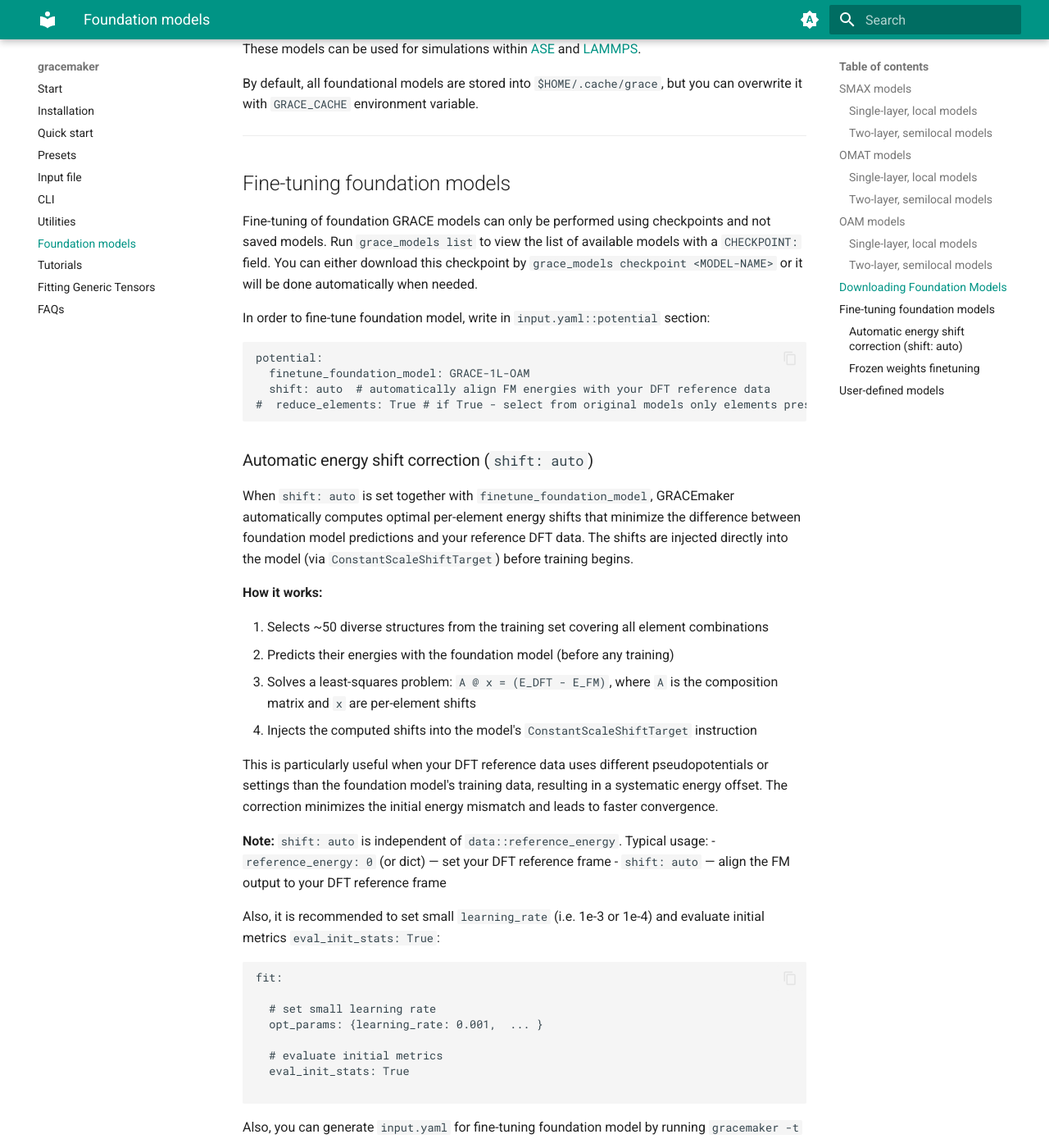
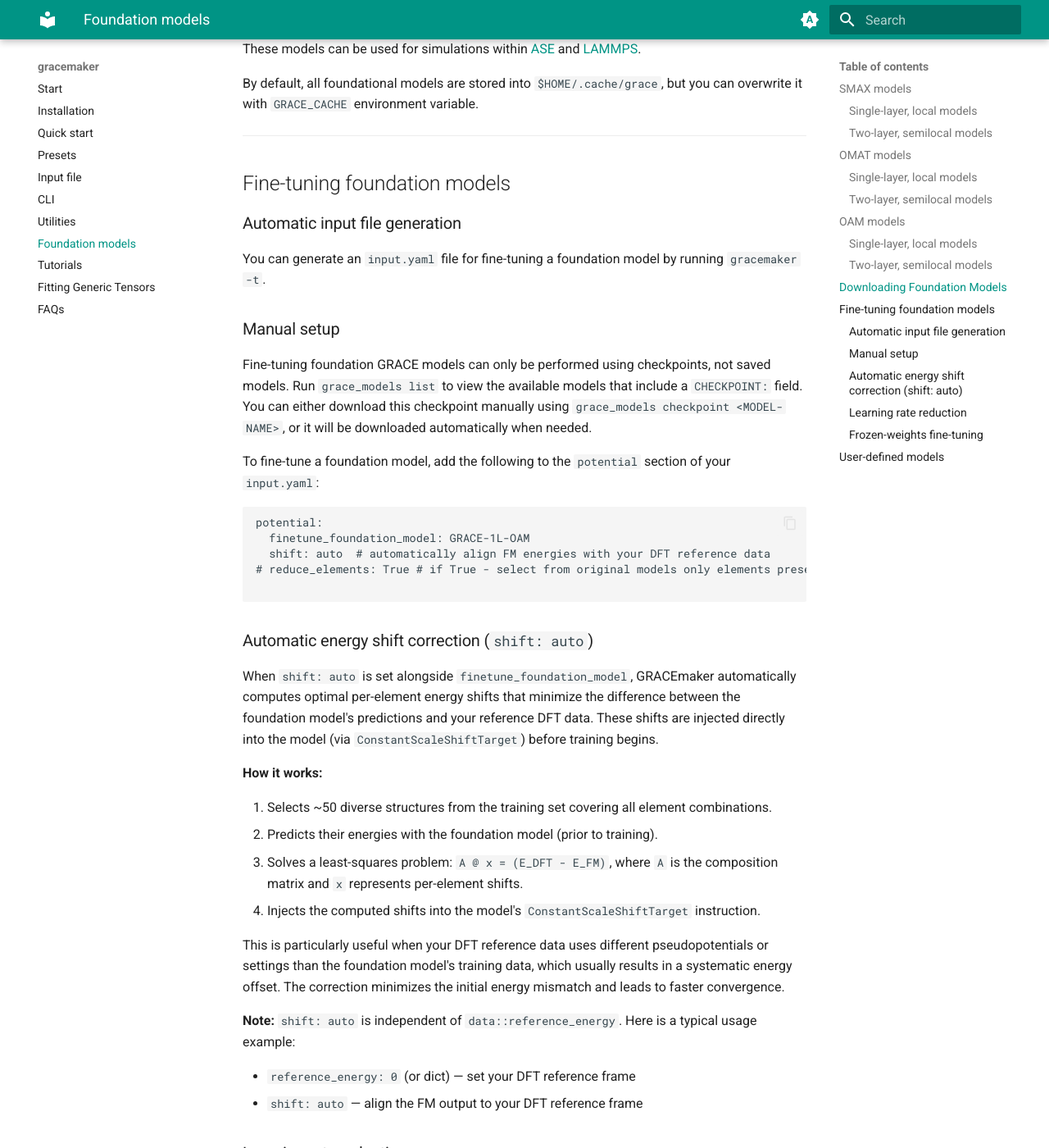
Before and after one commit to ICAMS/grace-tensorpotential, an MkDocs documentation site: the page built from docs/gracemaker/foundation.md, in a window 1280 px wide and 1400 px high, scrolled down 3468 px. Shown: the whole window at 82% size. Built offline with MkDocs 1.6.1 and Material for MkDocs 9.7.7, drawn with Linux system fonts in a browser that asks for light colours; some of the changed text lies outside the part shown.

Commit message:
Clarify fine-tuning instructions for foundation models
Refactor fine-tuning instructions for clarity and consistency. Update examples and recommendations for input.yaml configuration.

````diff
--- a/docs/gracemaker/foundation.md
+++ b/docs/gracemaker/foundation.md
@@ -106,90 +106,96 @@
 
 ## Fine-tuning foundation models
 
-Fine-tuning of foundation GRACE models can only be performed using checkpoints and not saved models.
-Run `grace_models list` to view the list of available models with a `CHECKPOINT:` field.
-You can either download this checkpoint by `grace_models checkpoint <MODEL-NAME>` or it will be done automatically when needed.
+### Automatic input file generation
 
-In order to fine-tune foundation model, write in `input.yaml::potential` section:
+You can generate an `input.yaml` file for fine-tuning a foundation model by running `gracemaker -t`.
+
+### Manual setup
+
+Fine-tuning foundation GRACE models can only be performed using checkpoints, not saved models.
+Run `grace_models list` to view the available models that include a `CHECKPOINT:` field.
+You can either download this checkpoint manually using `grace_models checkpoint <MODEL-NAME>`, or it will be downloaded automatically when needed.
+
+To fine-tune a foundation model, add the following to the `potential` section of your `input.yaml`:
 
 ```yaml
 potential:
   finetune_foundation_model: GRACE-1L-OAM
   shift: auto  # automatically align FM energies with your DFT reference data
-#  reduce_elements: True # if True - select from original models only elements presented in the CURRENT dataset
+# reduce_elements: True # if True - select from original models only elements present in the CURRENT dataset
+
 ```
 
 ### Automatic energy shift correction (`shift: auto`)
 
-When `shift: auto` is set together with `finetune_foundation_model`, GRACEmaker automatically
-computes optimal per-element energy shifts that minimize the difference between foundation model
-predictions and your reference DFT data. The shifts are injected directly into the model
-(via `ConstantScaleShiftTarget`) before training begins.
+When `shift: auto` is set alongside `finetune_foundation_model`, GRACEmaker automatically computes optimal per-element energy shifts that minimize the difference between the foundation model's predictions and your reference DFT data. These shifts are injected directly into the model (via `ConstantScaleShiftTarget`) before training begins.
 
 **How it works:**
 
-1. Selects ~50 diverse structures from the training set covering all element combinations
-2. Predicts their energies with the foundation model (before any training)
-3. Solves a least-squares problem: `A @ x = (E_DFT - E_FM)`, where `A` is the composition matrix and `x` are per-element shifts
-4. Injects the computed shifts into the model's `ConstantScaleShiftTarget` instruction
+1. Selects ~50 diverse structures from the training set covering all element combinations.
+2. Predicts their energies with the foundation model (prior to training).
+3. Solves a least-squares problem: `A @ x = (E_DFT - E_FM)`, where `A` is the composition matrix and `x` represents per-element shifts.
+4. Injects the computed shifts into the model's `ConstantScaleShiftTarget` instruction.
 
-This is particularly useful when your DFT reference data uses different pseudopotentials or
-settings than the foundation model's training data, resulting in a systematic energy offset.
-The correction minimizes the initial energy mismatch and leads to faster convergence.
+This is particularly useful when your DFT reference data uses different pseudopotentials or settings than the foundation model's training data, which usually results in a systematic energy offset. The correction minimizes the initial energy mismatch and leads to faster convergence.
 
-**Note:** `shift: auto` is independent of `data::reference_energy`. Typical usage:
-- `reference_energy: 0` (or dict) — set your DFT reference frame
-- `shift: auto` — align the FM output to your DFT reference frame
+**Note:** `shift: auto` is independent of `data::reference_energy`. Here is a typical usage example:
 
-Also, it is recommended to set small `learning_rate` (i.e. 1e-3 or 1e-4) and evaluate initial metrics `eval_init_stats: True`:
+* `reference_energy: 0` (or dict) — set your DFT reference frame
+* `shift: auto` — align the FM output to your DFT reference frame
+
+### Learning rate reduction
+
+Additionally, it is recommended to set a small `learning_rate` (e.g., 1e-3 or 1e-4) and evaluate the initial metrics by setting `eval_init_stats: True`:
 
 ```yaml
 fit:
 
-  # set small learning rate
+  # set a small learning rate
   opt_params: {learning_rate: 0.001,  ... }
 
   # evaluate initial metrics
   eval_init_stats: True
 
+
 ```
 
-Also, you can generate `input.yaml` for fine-tuning foundation model by running `gracemaker -t`
+### Frozen-weights fine-tuning
 
-NOTE! This is naive finetuning approach, since all model parameters will be updated.
-In some cases, this can lead to catastrophic forgetting of the pre-trained knowledge.
-In order to mitigate this issue, we recommend to use frozen weights finetuning approach.
+By default, a naive fine-tuning approach is used, where all model parameters are updated. In some cases, this can lead to catastrophic forgetting of pre-trained knowledge. To mitigate this issue, we recommend using a frozen-weights fine-tuning approach.
 
-### Frozen weights finetuning
+For frozen-weights fine-tuning, you must specify the `trainable_variable_names` parameter in the `fit` section of your `input.yaml`.
 
-For frozen weights finetuning, you need to specify `trainable_variable_names` parameter in `input.yaml::fit` section.
-Varaible names you can find by running model summary:
+Here are a few name pattern examples (for GRACE-2L models):
 
-```bash
-grace_utils -p ~/.cache/grace/checkpoints/SOME_FOUNDATIONAL_MODEL_NAME/model.yaml  summary -v 1
-```
+* `LinMLPOut2ScalarTarget_`: Typical name for a linear+MLP energy readout function.
+* `I2/reducing_`: ACE expansion coefficients in the second layer.
+* `rho/reducing_`: ACE expansion coefficients in the first layer.
+* `I1/reducing_`: ACE expansion coefficients for the message being sent from the first layer to the second layer.
 
-Few name pattern examples (for GRACE-2L type of models):
+Here are the recommended trainable variables to preserve the pre-trained knowledge of unaffected chemical elements:
 
-- `LinMLPOut2ScalarTarget_` - typical name for linear+MLP energy readout function
-- `I2/reducing_` - ACE expansion coefficients in second layer
-- `rho/reducing_` - ACE expansion coefficients in first layer
-- `I1/reducing_` - ACE expansion coefficients for message being sent from first layer to second layer
-
-Recommended trainable variables that will preserve the pre-trained knowledge of non-affected chemical elements:
-
-- for GRACE-2L models
+* For GRACE-2L models:
 
 ```yaml
 fit:
   trainable_variable_names: ["I2/reducing_" ,"rho/reducing_","I1/reducing_"]
+
 ```
 
-- for GRACE-1L models
+* For GRACE-1L models:
 
 ```yaml
 fit:
   trainable_variable_names: ["rho/reducing_"]
+
+```
+
+You can find more variable names by running a model summary:
+
+```bash
+grace_utils -p ~/.cache/grace/checkpoints/SOME_FOUNDATIONAL_MODEL_NAME/model.yaml  summary -v 1
+
 ```
 
 ---
````
